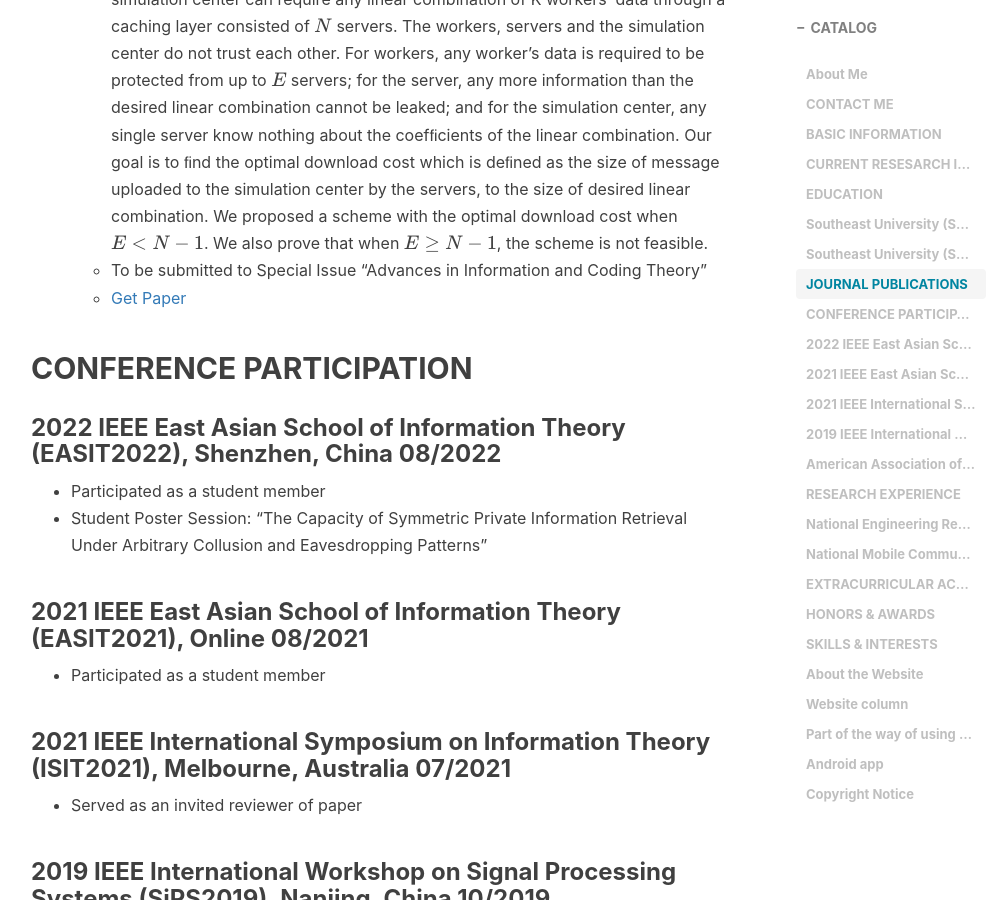
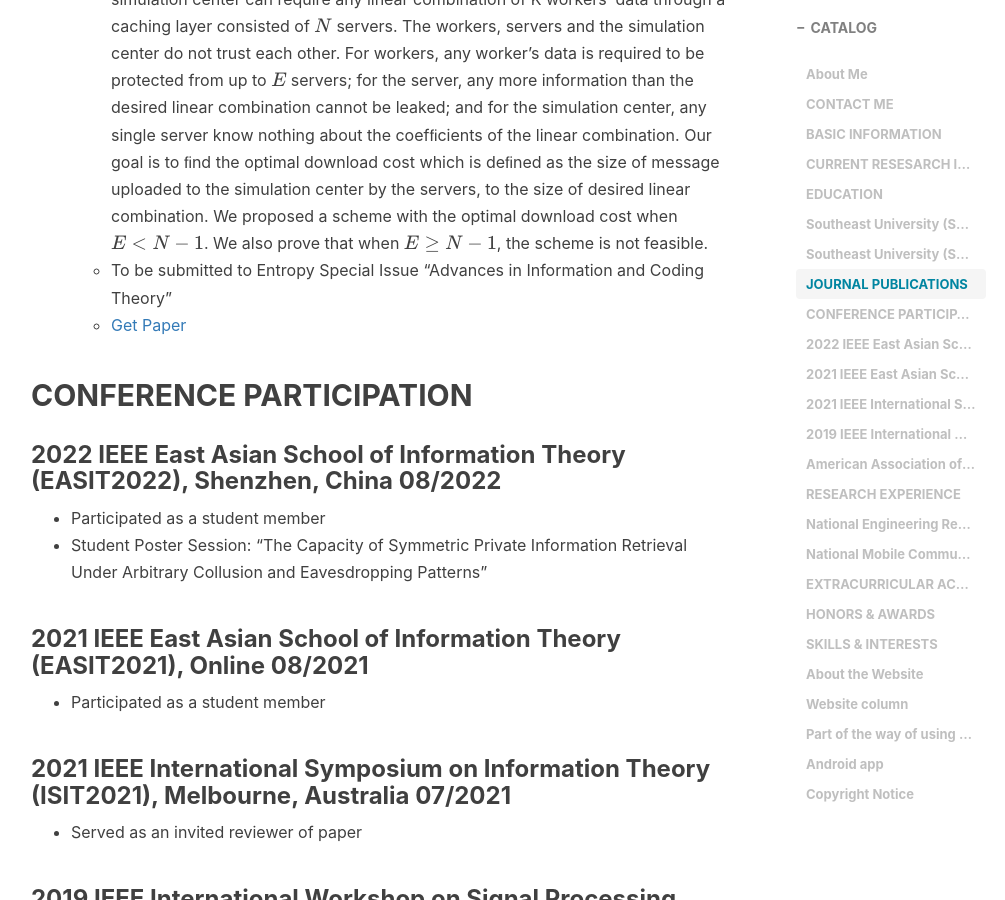
Before and after one commit to jaylencheng/jaylencheng.github.io, a Jekyll site: the page built from _posts/2099-01-01-About Me.md, in a window 1280 px wide and 900 px high, scrolled down 2616 px. Shown: the whole window, without its empty margins (234-1239 px from the left). Built offline with Jekyll 4.4.1, drawn with Linux system fonts in a browser that asks for light colours; nearby versions of some CDN libraries; our own code applies the rules of GitHub Pages for plain Markdown files; formulas are drawn with MathJax 3; comment, search, counter and statistics services are not loaded.

Commit message:
Update 2099-01-01-About Me.md

```diff
--- a/_posts/2099-01-01-About Me.md
+++ b/_posts/2099-01-01-About Me.md
@@ -44,7 +44,7 @@
 
 2. J. Cheng, N. Liu, W. Kang, "On the Asymptotic Capacity of Information Theoretical Privacy-preserving Epidemiological Data Collection," to be submitted to Entropy.
 * Abstract: We formulate a new secure distributed computation problem, where a simulation center can require any linear combination of K workers’ data through a caching layer consisted of $N$ servers. The workers, servers and the simulation center do not trust each other. For workers, any worker’s data is required to be protected from up to $E$ servers; for the server, any more information than the desired linear combination cannot be leaked; and for the simulation center, any single server know nothing about the coefﬁcients of the linear combination. Our goal is to ﬁnd the optimal download cost which is deﬁned as the size of message uploaded to the simulation center by the servers, to the size of desired linear combination. We proposed a scheme with the optimal download cost when $E < N − 1$. We also prove that when $E ≥ N − 1$, the scheme is not feasible.
-* To be submitted to Special Issue "Advances in Information and Coding Theory"
+* To be submitted to Entropy Special Issue "Advances in Information and Coding Theory"
 * [Get Paper](basesite.url/img/entropy01.pdf)
 
 ## CONFERENCE PARTICIPATION
```
